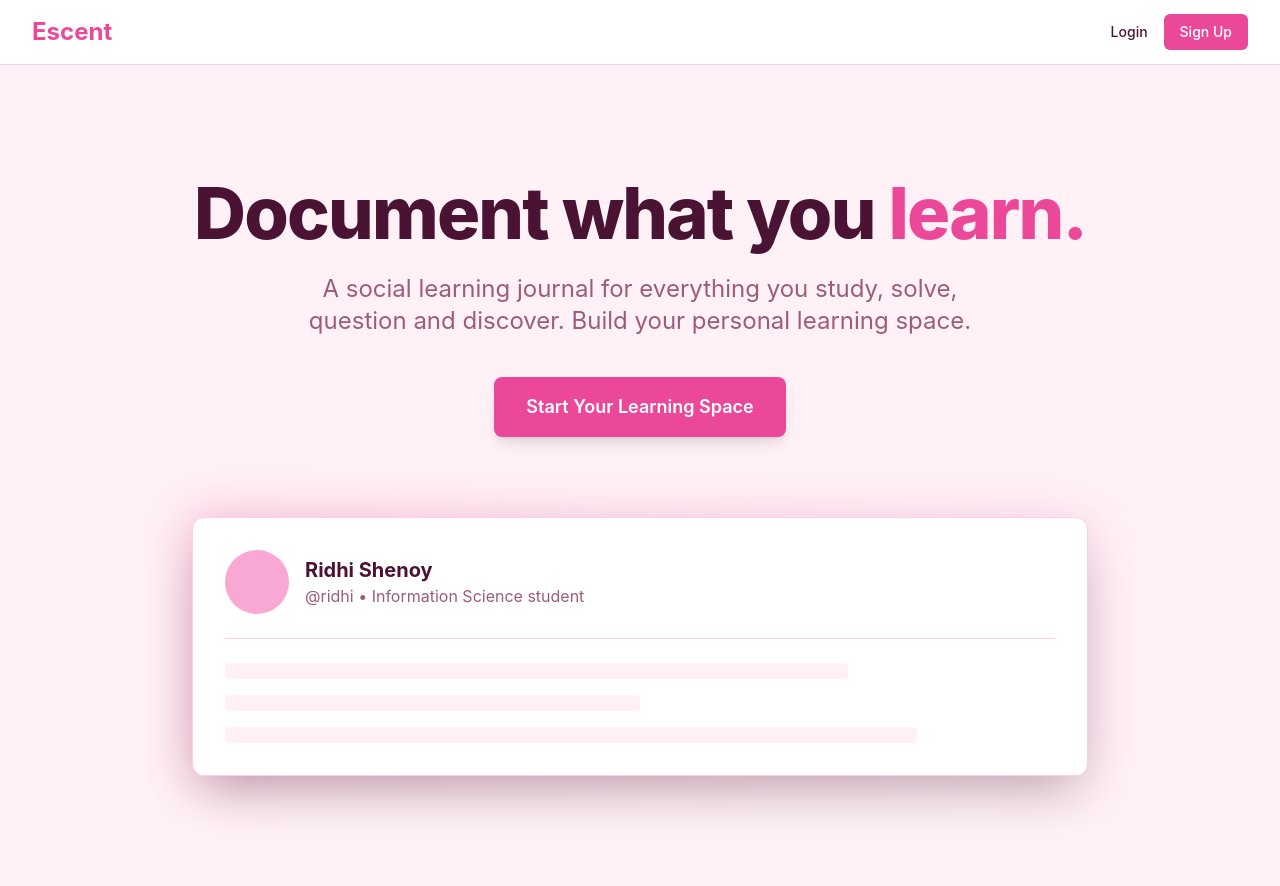
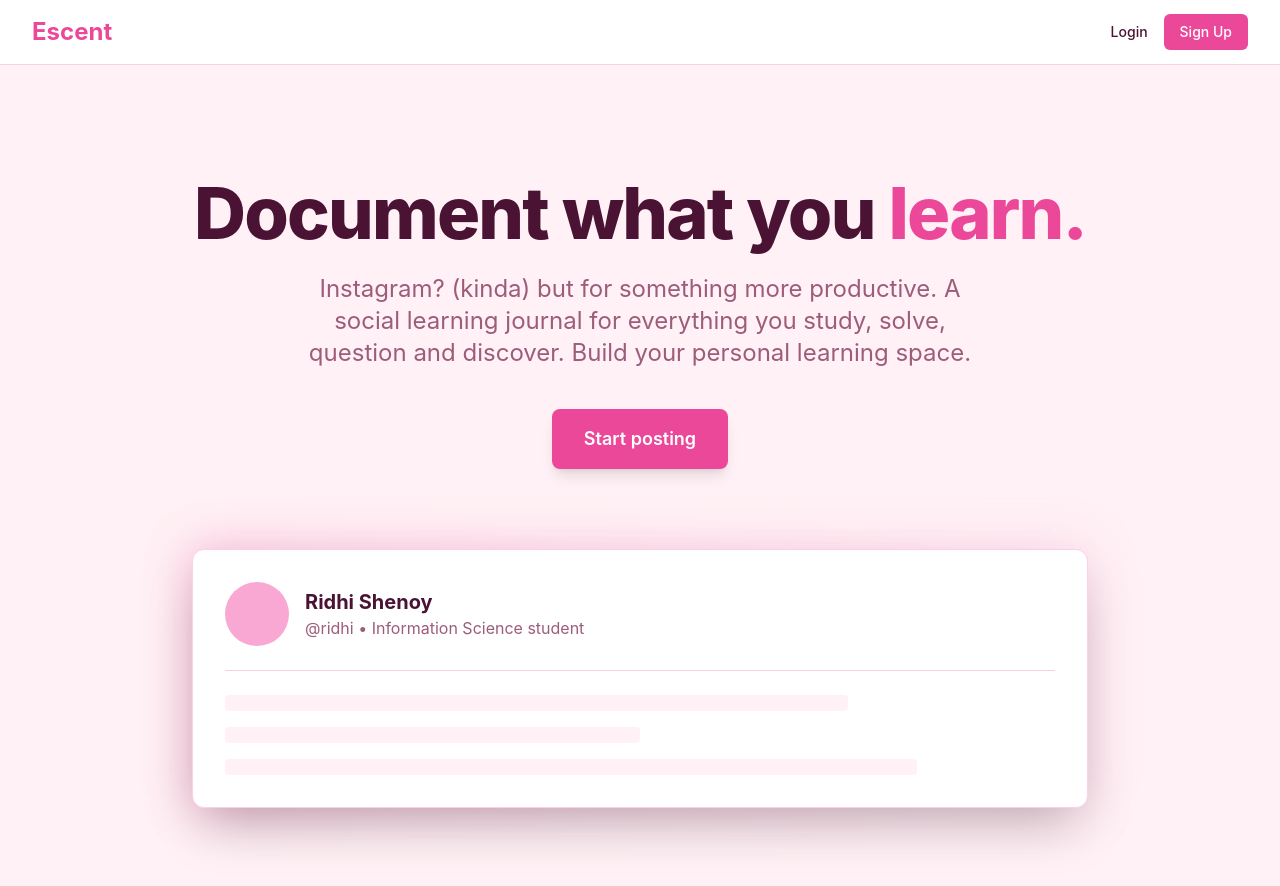
Before and after one commit to ridhishenoy/Escent, a React (Vite) app: page / in a window 1280 px wide. Shown: the top 886 px of the page. Built offline with nearby package versions, Linux system fonts and the light colour scheme.

Commit message:
Update landing page text to enhance clarity and engagement

```diff
--- a/src/pages/Landing.tsx
+++ b/src/pages/Landing.tsx
@@ -7,13 +7,13 @@ export default function Landing() {
         Document what you <span className="text-[var(--color-primary)]">learn.</span>
       </h1>
       <p className="text-xl md:text-2xl text-[var(--color-muted)] max-w-2xl mb-10">
-        A social learning journal for everything you study, solve, question and discover.
+        Instagram? (kinda) but for something more productive. A social learning journal for everything you study, solve, question and discover.
         Build your personal learning space.
       </p>
 
       <div className="flex gap-4">
         <Link to="/auth?signup=true" className="px-8 py-4 bg-[var(--color-primary)] text-white text-lg font-semibold rounded-lg hover:opacity-90 transition-all shadow-lg hover:shadow-xl hover:-translate-y-1">
-          Start Your Learning Space
+          Start posting
         </Link>
       </div>
 
```
